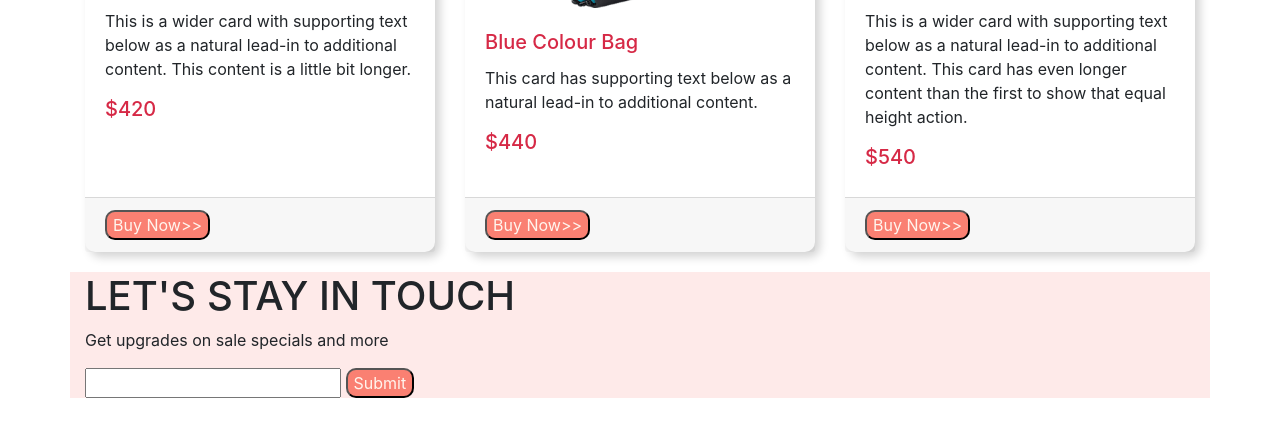
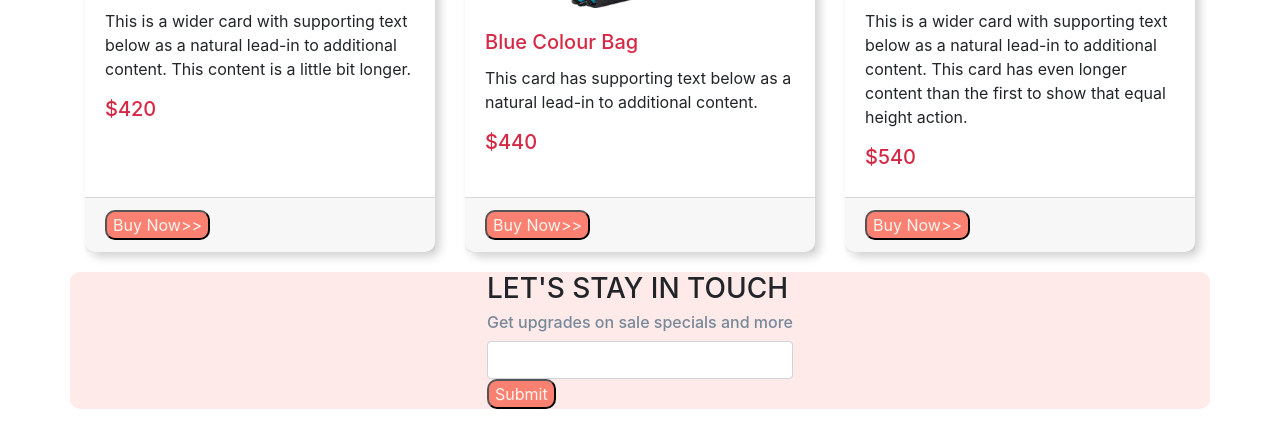
Before and after one commit to 1farjana1/panda, a plain HTML site: page index.html in a window 1280 px wide. Shown: the part 1559-1988 px from the top of the page. Drawn offline with nearby package versions, Linux system fonts and the light colour scheme.

Commit message:
complete

```diff
--- a/index.html
+++ b/index.html
@@ -169,11 +169,13 @@
         </div>
       </div>
 
-      <div class="container" id="contact">
-        <h1>LET'S STAY IN TOUCH</h1>
-        <p>Get upgrades on sale specials and more</p>
-        <input type="email" name="" id="">
+      <div class="container d-flex justify-content-center align-items-center bg-color" id="contact">
+        <div>
+        <h3>LET'S STAY IN TOUCH</h3>
+        <h6>Get upgrades on sale specials and more</h6>
+        <input type="email" name="" class="form-control">
         <button class="button">Submit</button>
+        </div>
       </div>
     <script src="https://code.jquery.com/jquery-3.4.1.slim.min.js" integrity="sha384-J6qa4849blE2+poT4WnyKhv5vZF5SrPo0iEjwBvKU7imGFAV0wwj1yYfoRSJoZ+n" crossorigin="anonymous"></script>
     <script src="https://cdn.jsdelivr.net/npm/popper.js@1.16.0/dist/umd/popper.min.js" integrity="sha384-Q6E9RHvbIyZFJoft+2mJbHaEWldlvI9IOYy5n3zV9zzTtmI3UksdQRVvoxMfooAo" crossorigin="anonymous"></script>
--- a/style.css
+++ b/style.css
@@ -46,6 +46,6 @@ h2{
 h5{
     color: rgb(214, 41, 70);
 }
-#contact{
-    background-color: #feeae9;
+h6{
+    color: lightslategray;
 }
```
